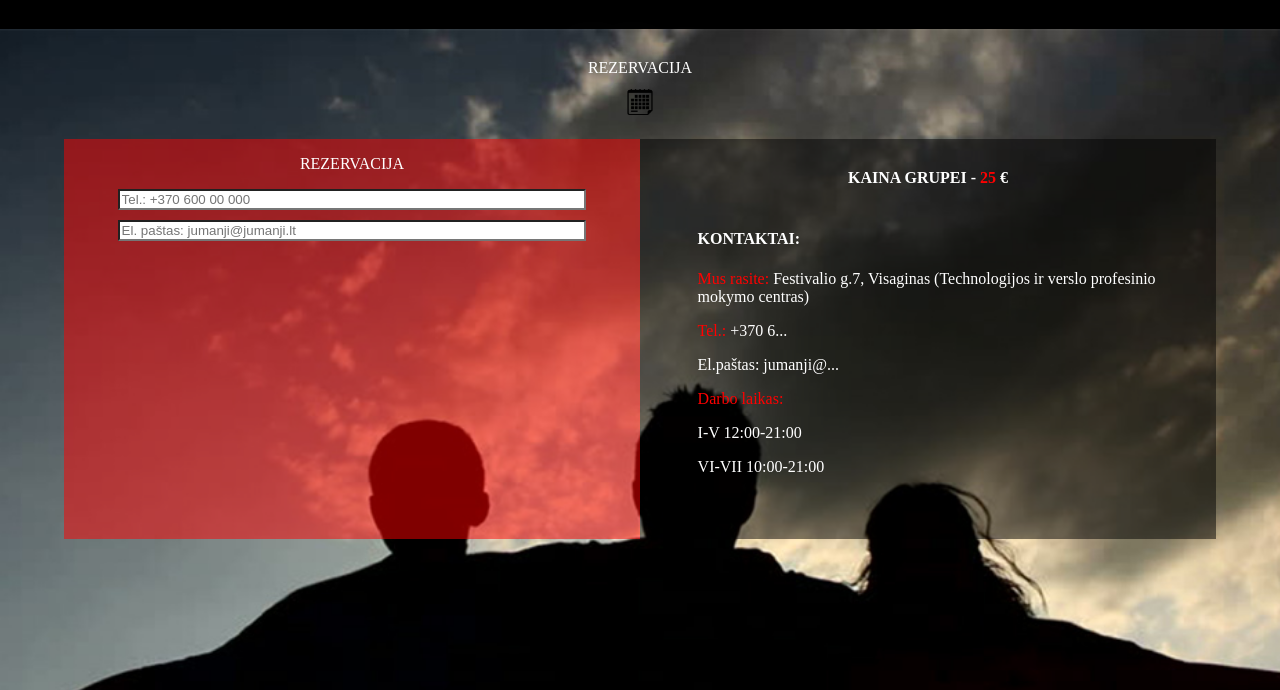
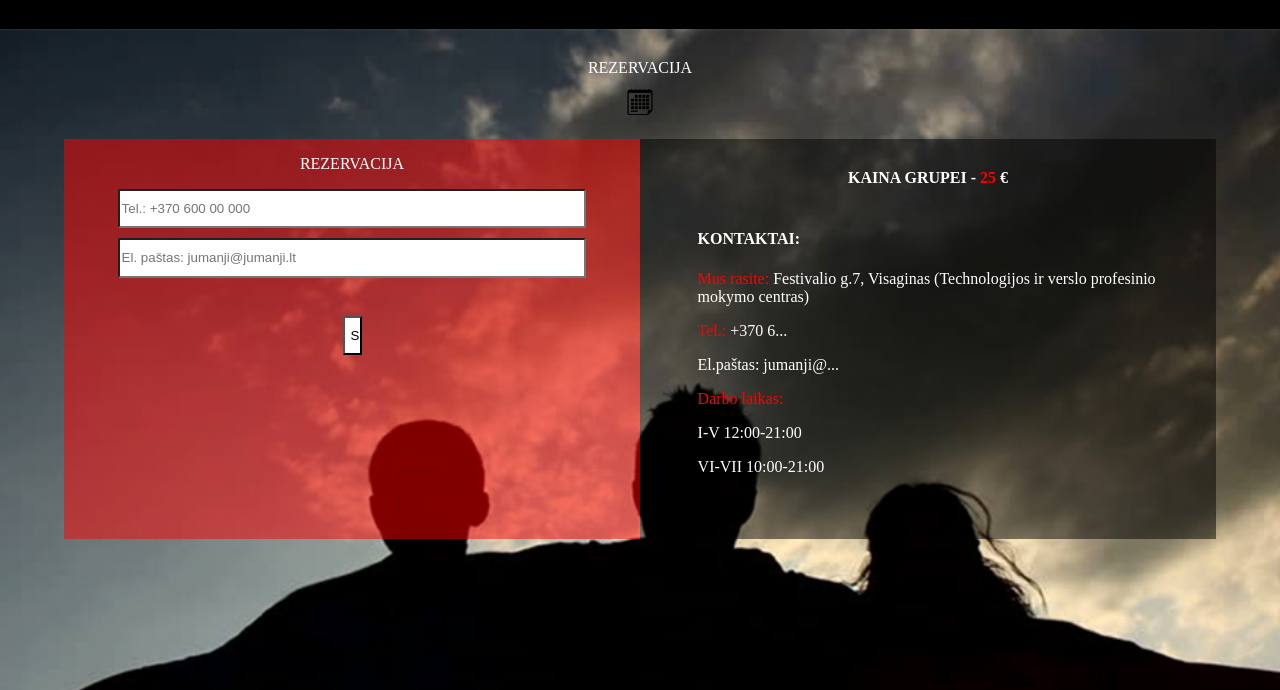
Before and after one commit to airenma/zaidimas, a PHP site: page /index.html in a window 1280 px wide; the page is wider, and only the part inside the window is pictured. Shown: the part 5810-6500 px from the top of that part. Run offline with PHP 8.4, Linux system fonts and the light colour scheme.

Commit message:
registration

```diff
--- a/css/styles.css
+++ b/css/styles.css
@@ -30,7 +30,7 @@ body .header .nav ul li a {
 }
 body .header .nav ul li a:hover {
   text-decoration: underline;
-  color: blue;
+  color: white;
 }
 body .level1 {
   background: url(../img/1.jpg) no-repeat;
@@ -418,10 +418,13 @@ body .rezervacija .regbox .lbox p {
   text-align: center;
   color: white;
 }
+body .rezervacija .regbox .lbox form #date {
+  width: 19px;
+}
 body .rezervacija .regbox .lbox form input {
   display: block;
   width: 80%;
-  height: 15px;
+  line-height: 2.5em;
   background: white;
   margin: 10px auto 10px;
 }
--- a/css/styles.less
+++ b/css/styles.less
@@ -29,7 +29,7 @@ body{
 
     &:hover{
         text-decoration: underline;
-        color:blue;
+        color:white;
 }}}}}} //END HEADER
 
 
@@ -489,13 +489,16 @@ body{
 
             form{
 
-
+                #date{
+                    width: 19px;
+                }
                 input{
                     display: block;
                     width: 80%;
-                    height: 15px;
+                    line-height: 2.5em;
                     background: white;
                     margin:10px auto 10px;
+
 
                 }
             }
--- a/index.html
+++ b/index.html
@@ -198,13 +198,15 @@
         <p>
             REZERVACIJA
         </p>
-	        <form method="post" name="myemailform" action="form-to-email.php">
 
-            <p>
-	            <input required placeholder="Tel.: +370 600 00 000" type="text" name="name">
+	        <form action ="index.php" method="post" target="_blank" name="myemailform" >
 
-	            <input required placeholder="El. paštas: jumanji@jumanji.lt" type="email">
-	        </p>
+	            <input required placeholder="Tel.: +370 600 00 000" type="text"  name="name1">
+
+	            <input required placeholder="El. paštas: jumanji@jumanji.lt" type="email1"><br>
+
+	            <input type="submit" value="SIUSTI" name="submit" id="date">
+
 
 	        </form>
 	     </div>
@@ -318,6 +320,7 @@
 <div class="footer">
 
     <ul>
+        <a name="e"></a>
         <li><p><span>Mus rasite:</span> Festivalio g.7, Visaginas (Technologijos ir verslo profesinio mokymo centras)</p>
         </li>
         <li><p><span>Darbo laikas:</span></p>
```
Also changed, not shown: index.php (added, +24 -0 lines), send.php (added, +52 -0 lines).
